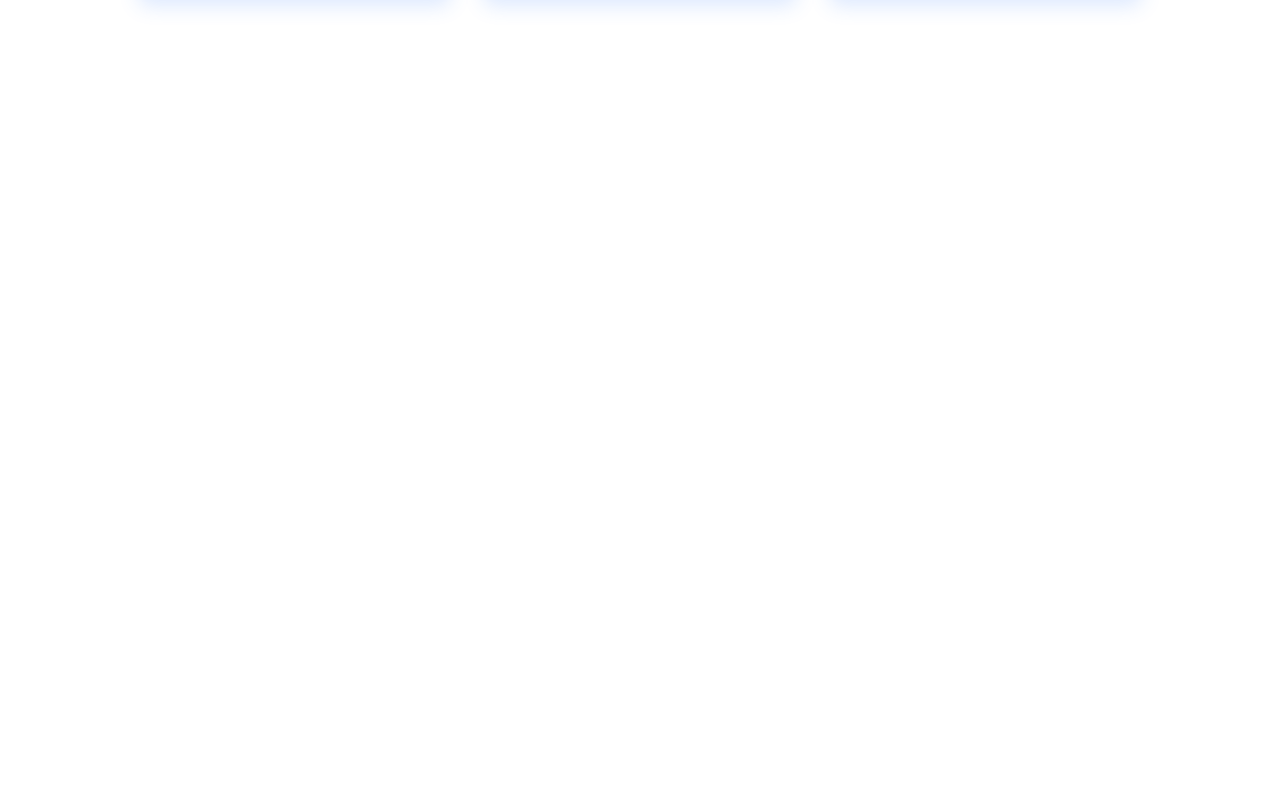
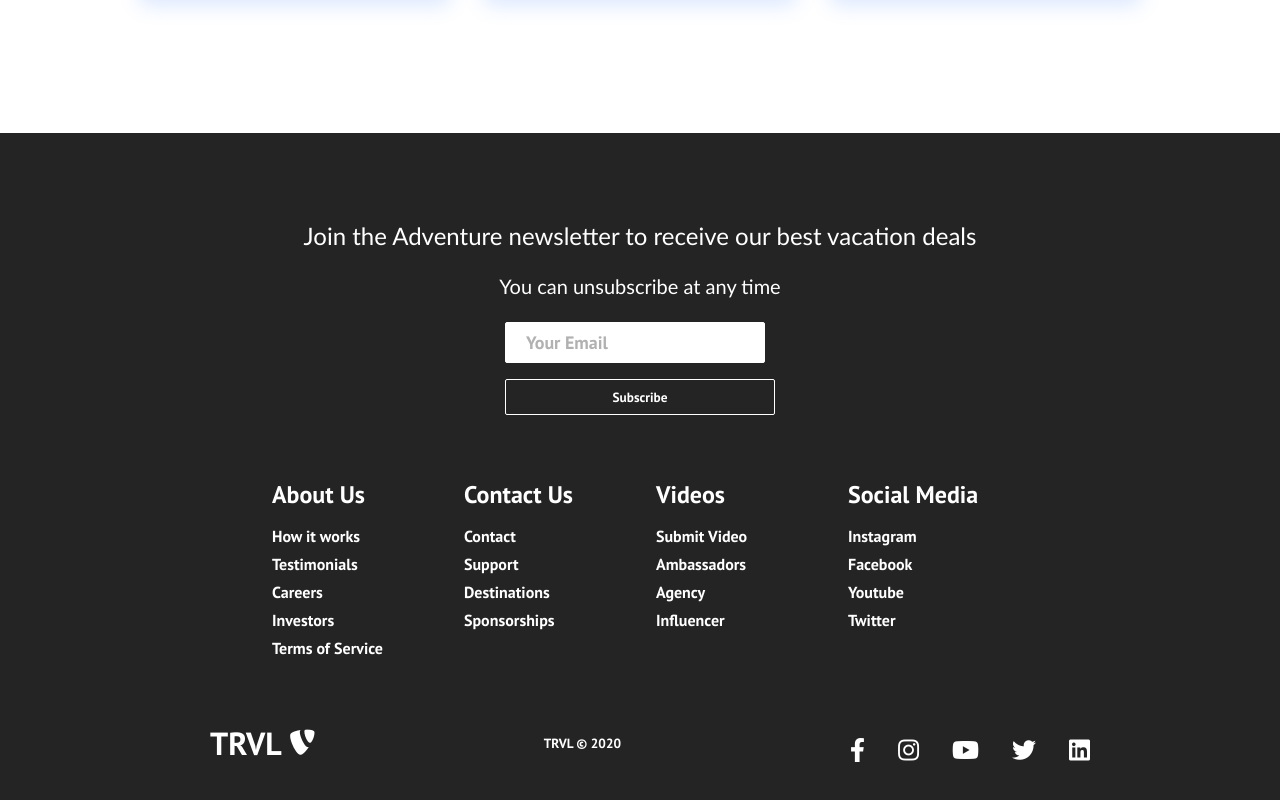
Before and after one commit to kasib-94/React-Wesite-Project, a React (Create React App) app: page / in a window 1280 px wide. Shown: the part 1792-2592 px from the top of the page. Before the commit the page ends 1925 px from the top, so only its background shows below. Built offline with nearby package versions, Linux system fonts and the light colour scheme.

Commit message:
making Footer.js/footer.css, finishing website

```diff
--- a/src/App.js
+++ b/src/App.js
@@ -3,6 +3,9 @@
 import './App.css';
 import {BrowserRouter as Router, Routes, Route} from "react-router-dom";
 import Home from './components/pages/Home'
+import Services from "./components/pages/Services";
+import Products from "./components/pages/Products";
+import SignUp from "./components/pages/SignUp";
 
 function App() {
     return (
@@ -12,6 +15,9 @@
 
                 <Routes>
                     <Route path="/" element={<Home />} />
+                    <Route path="/services" element={<Services />} />
+                    <Route path="/products" element={<Products />} />
+                    <Route path="/sign-up" element={<SignUp />} />
                 </Routes>
 
             </Router>
--- /dev/null
+++ b/src/components/Footer.css
@@ -0,0 +1,163 @@
+.footer-container {
+    background-color: #242424;
+    padding: 4rem 0 2rem 0;
+    display: flex;
+    flex-direction: column;
+    justify-content: center;
+    align-items: center;
+}
+
+.footer-subscription {
+    display: flex;
+    flex-direction: column;
+    justify-content: center;
+    align-items: center;
+    text-align: center;
+
+    margin-bottom: 24px;
+    padding: 24px;
+    color: #fff;
+}
+
+.footer-subscription > p {
+    font-family: 'Trebuchet MS', 'Lucida Sans Unicode', 'Lucida Grande',
+    'Lucida Sans', Arial, sans-serif;
+}
+
+.footer-subscription-heading {
+    margin-bottom: 24px;
+    font-size: 24px;
+}
+
+.footer-subscription-text {
+    margin-bottom: 24px;
+    font-size: 20px;
+}
+
+.footer-input {
+    padding: 8px 20px;
+    border-radius: 2px;
+    margin-right: 10px;
+    outline: none;
+    border: none;
+    font-size: 18px;
+    margin-bottom: 16px;
+    border: 1px solid #fff;
+}
+
+.footer-links {
+    width: 100%;
+    max-width: 1000px;
+    display: flex;
+    justify-content: center;
+}
+
+.footer-link-wrapper {
+    display: flex;
+}
+
+.footer-link-items {
+    display: flex;
+    flex-direction: column;
+    align-items: flex-start;
+    margin: 16px;
+    text-align: left;
+    width: 160px;
+    box-sizing: border-box;
+}
+
+.footer-link-items h2 {
+    margin-bottom: 16px;
+}
+
+.footer-link-items > h2 {
+    color: #fff;
+}
+
+.footer-link-items a {
+    color: #fff;
+    text-decoration: none;
+    margin-bottom: 0.5rem;
+}
+
+.footer-link-items a:hover {
+    color: #e9e9e9;
+    transition: 0.3s ease-out;
+}
+
+.footer-email-form h2 {
+    margin-bottom: 2rem;
+}
+
+.footer-input::placeholder {
+    color: #b1b1b1;
+}
+
+/* Social Icons */
+.social-icon-link {
+    color: #fff;
+    font-size: 24px;
+}
+
+.social-media {
+    max-width: 1000px;
+    width: 100%;
+}
+
+.social-media-wrap {
+    display: flex;
+    justify-content: space-between;
+    align-items: center;
+    width: 90%;
+    max-width: 1000px;
+    margin: 40px auto 0 auto;
+}
+
+.social-icons {
+    display: flex;
+    justify-content: space-between;
+    align-items: center;
+    width: 240px;
+}
+
+.social-logo {
+    color: #fff;
+    justify-self: start;
+    margin-left: 20px;
+    cursor: pointer;
+    text-decoration: none;
+    font-size: 2rem;
+    display: flex;
+    align-items: center;
+    margin-bottom: 16px;
+}
+
+.website-rights {
+    color: #fff;
+    margin-bottom: 16px;
+}
+
+@media screen and (max-width: 820px) {
+    .footer-links {
+        padding-top: 2rem;
+    }
+
+    .footer-input {
+        width: 100%;
+    }
+
+    .btn {
+        width: 100%;
+    }
+
+    .footer-link-wrapper {
+        flex-direction: column;
+    }
+
+    .social-media-wrap {
+        flex-direction: column;
+    }
+}
+
+@media screen and (max-width: 768px) {
+}
--- /dev/null
+++ b/src/components/Footer.js
@@ -0,0 +1,120 @@
+import React from 'react';
+import {Button} from "./Button";
+import './Footer.css';
+import {Link} from "react-router-dom";
+
+
+function Footer() {
+    return (
+        <div className={'footer-container'}>
+            <section className="footer-subscription">
+                <p className="footer-subscription-heading">
+                    Join the Adventure newsletter to receive our best vacation deals
+                </p>
+                <p className={'footer-subscription-text'}>
+                    You can unsubscribe at any time
+                </p>
+                <div className="input-areas">
+                    <form>
+                        <input
+                            type="email"
+                            name={'email'}
+                            placeholder={'Your Email'}
+                            className={'footer-input'}
+                        />
+                        <Button buttonStyle={'btn--outline'}>Subscribe</Button>
+                    </form>
+                </div>
+            </section>
+            <div className='footer-links'>
+                <div className='footer-link-wrapper'>
+                    <div className='footer-link-items'>
+                        <h2>About Us</h2>
+                        <Link to='/sign-up'>How it works</Link>
+                        <Link to='/'>Testimonials</Link>
+                        <Link to='/'>Careers</Link>
+                        <Link to='/'>Investors</Link>
+                        <Link to='/'>Terms of Service</Link>
+                    </div>
+                    <div className='footer-link-items'>
+                        <h2>Contact Us</h2>
+                        <Link to='/'>Contact</Link>
+                        <Link to='/'>Support</Link>
+                        <Link to='/'>Destinations</Link>
+                        <Link to='/'>Sponsorships</Link>
+                    </div>
+                </div>
+                <div className='footer-link-wrapper'>
+                    <div className='footer-link-items'>
+                        <h2>Videos</h2>
+                        <Link to='/'>Submit Video</Link>
+                        <Link to='/'>Ambassadors</Link>
+                        <Link to='/'>Agency</Link>
+                        <Link to='/'>Influencer</Link>
+                    </div>
+                    <div className='footer-link-items'>
+                        <h2>Social Media</h2>
+                        <Link to='/'>Instagram</Link>
+                        <Link to='/'>Facebook</Link>
+                        <Link to='/'>Youtube</Link>
+                        <Link to='/'>Twitter</Link>
+                    </div>
+                </div>
+            </div>
+            <section className="social-media">
+                <div className="social-media-wrap">
+                    <div className="footer-logo">
+                        <Link to={'/'} className="social-logo">
+                            TRVL <i className="fab fa-typo3"></i>
+                        </Link>
+                    </div>
+                    <small className="website-rights">TRVL © 2020</small>
+                    <div className="social-icons">
+                        <Link
+                            class='social-icon-link facebook'
+                            to='/'
+                            target='_blank'
+                            aria-label='Facebook'
+                        >
+                            <i class='fab fa-facebook-f' />
+                        </Link>
+                        <Link
+                            class='social-icon-link instagram'
+                            to='/'
+                            target='_blank'
+                            aria-label='Instagram'
+                        >
+                            <i class='fab fa-instagram' />
+                        </Link>
+                        <Link
+                            class='social-icon-link youtube'
+                            to='/'
+                            target='_blank'
+                            aria-label='Youtube'
+                        >
+                            <i class='fab fa-youtube' />
+                        </Link>
+                        <Link
+                            class='social-icon-link twitter'
+                            to='/'
+                            target='_blank'
+                            aria-label='Twitter'
+                        >
+                            <i class='fab fa-twitter' />
+                        </Link>
+                        <Link
+                            class='social-icon-link twitter'
+                            to='/'
+                            target='_blank'
+                            aria-label='LinkedIn'
+                        >
+                            <i class='fab fa-linkedin' />
+                        </Link>
+                    </div>
+                </div>
+            </section>
+        </div>
+    );
+};
+
+export default Footer;
--- a/src/components/HeroSection.js
+++ b/src/components/HeroSection.js
@@ -2,7 +2,7 @@
 import './HeroSection.css';
 import {Button} from "./Button";
 import '../App.css';
-import video from "../videos/vid2.mp4"
+import video from "../videos/video-1.mp4"
 
 
 function HeroSection() {
--- a/src/components/pages/Home.js
+++ b/src/components/pages/Home.js
@@ -2,12 +2,14 @@
 import React from "react";
 import HeroSection from "../HeroSection";
 import Cards from "../Cards";
+import Footer from "../Footer";
 
 function Home() {
-    return(
+    return (
         <>
-        <HeroSection />
+            <HeroSection/>
             <Cards/>
+            <Footer/>
         </>
     );
 
--- /dev/null
+++ b/src/components/pages/Products.js
@@ -0,0 +1,6 @@
+import React from 'react';
+import "../../App.css";
+
+export default function Products(){
+    return <h1 className='products'>PRODUCTS</h1>
+}
--- /dev/null
+++ b/src/components/pages/Services.js
@@ -0,0 +1,6 @@
+import React from 'react';
+import "../../App.css";
+
+export default function Services(){
+    return <h1 className='services'>Services</h1>
+}
--- /dev/null
+++ b/src/components/pages/SignUp.js
@@ -0,0 +1,6 @@
+import React from 'react';
+import "../../App.css";
+
+export default function SignUp(){
+    return <h1 className='sign-up'>SIGN UP</h1>
+}
```
